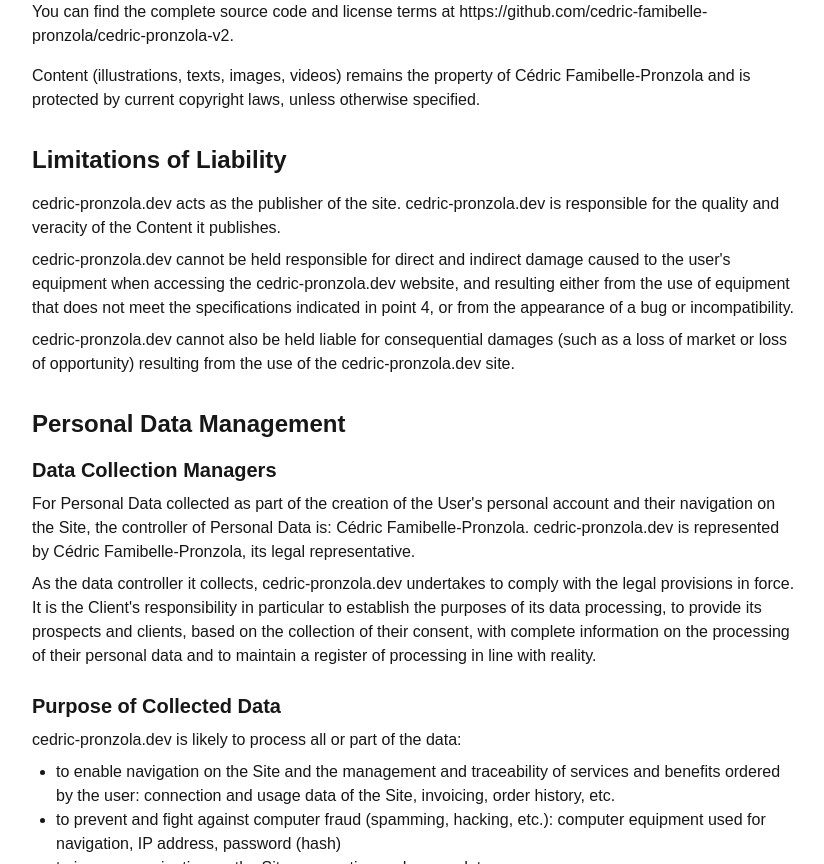
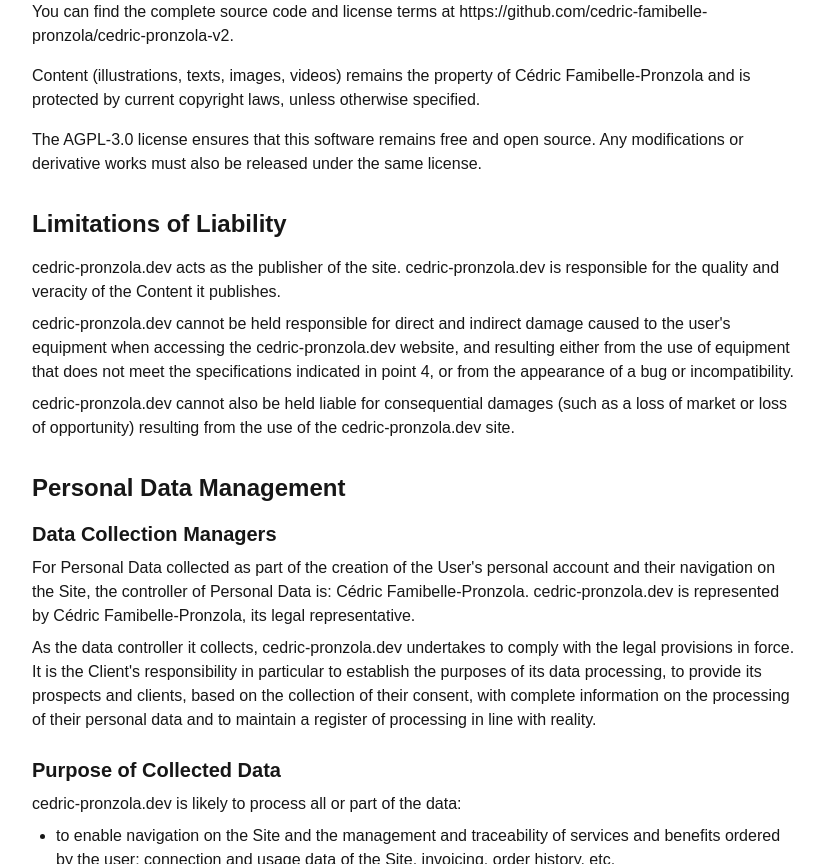
Before and after one commit to cedric-famibelle-pronzola/cedric-pronzola-v2, a Next.js app: page /en/mentions-legales in a window 1280 px wide. Shown: the part 1680-2544 px from the top of the page, without its empty margins (224-1048 px from the left). Built offline with nearby package versions, Linux system fonts and the light colour scheme.

Commit message:
feat: add AGPL-3.0 license information to legal notices

```diff
--- a/app/[locale]/mentions-legales/page.tsx
+++ b/app/[locale]/mentions-legales/page.tsx
@@ -113,6 +113,7 @@
               <div className="space-y-4">
                 <p>{t('copyright.paragraph1')}</p>
                 <p>{t('copyright.paragraph2')}</p>
+                <p>{t('copyright.paragraph3')}</p>
               </div>
             </section>
 
```
